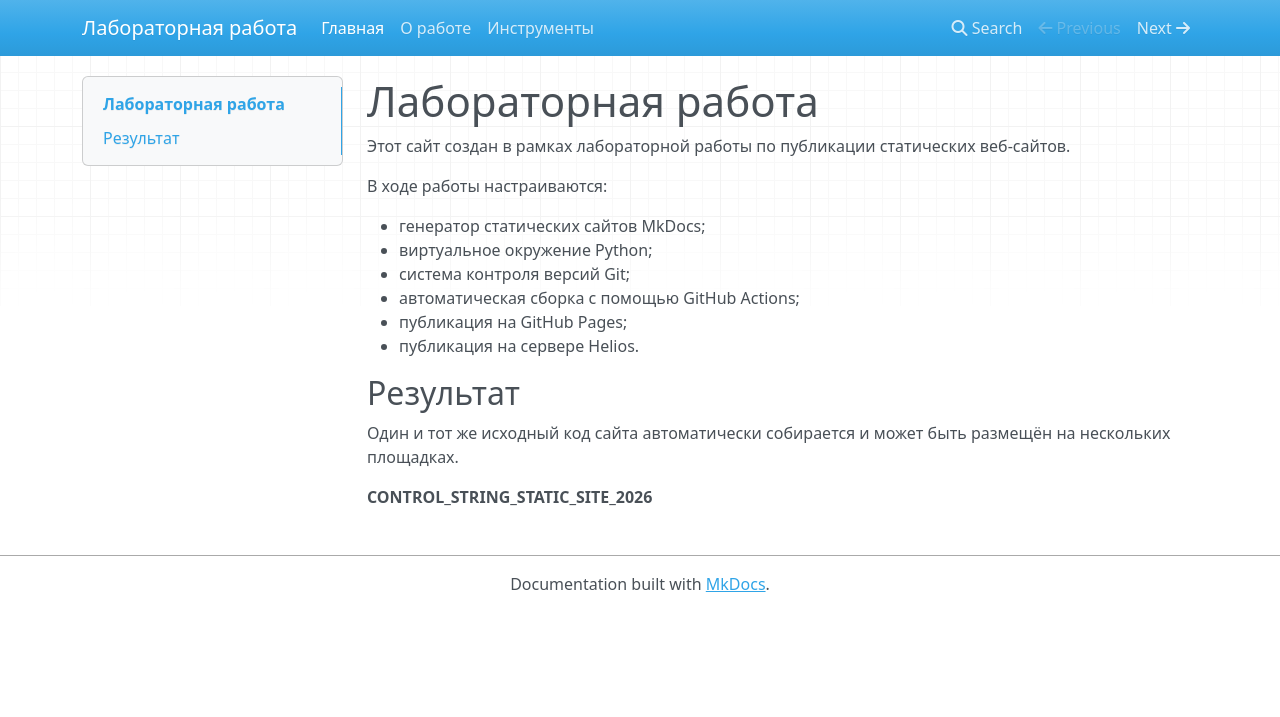
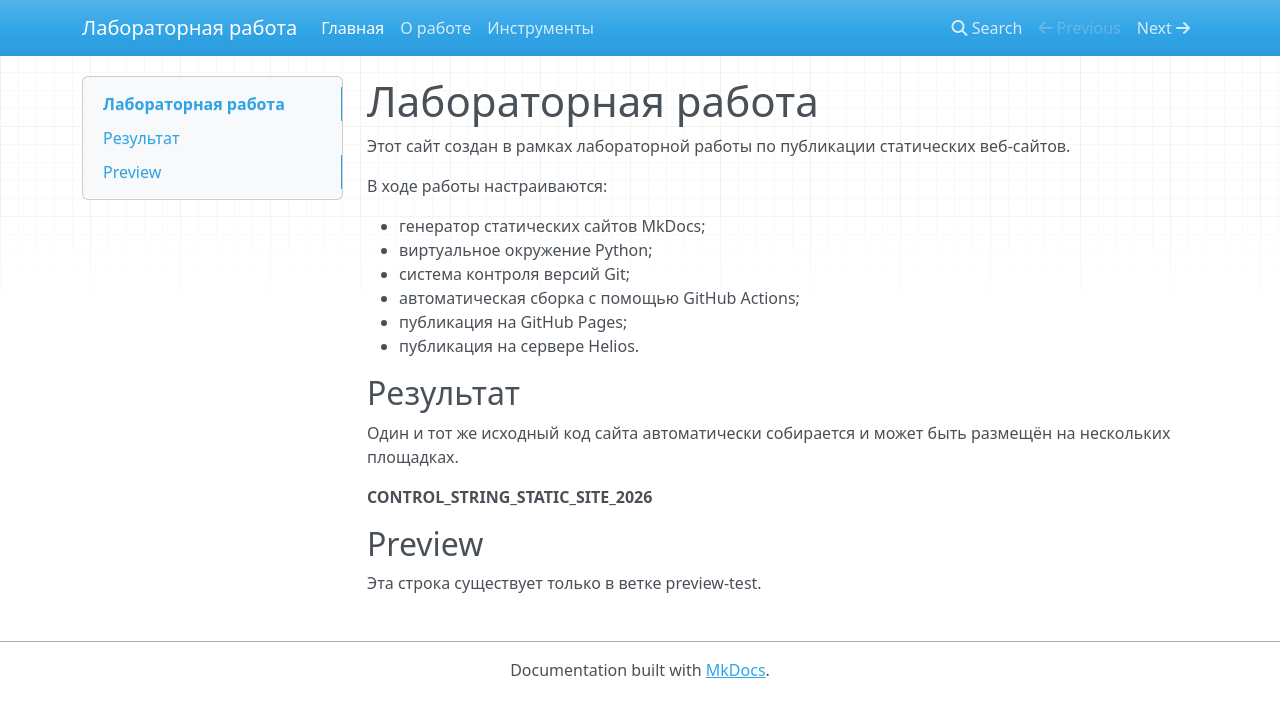
Before and after one commit to zaharenkoliza/mkdocs-lab, an MkDocs documentation site: the page built from docs/index.md, in a window 1280 px wide. Shown: the top 717 px of the page. Built offline with MkDocs 1.6.1, drawn with Linux system fonts in a browser that asks for light colours; nearby versions of some CDN libraries.

Commit message:
Test preview deployment

```diff
--- a/docs/index.md
+++ b/docs/index.md
@@ -16,3 +16,7 @@
 Один и тот же исходный код сайта автоматически собирается и может быть размещён на нескольких площадках.
 
 **CONTROL_STRING_STATIC_SITE_2026**
+
+## Preview
+
+Эта строка существует только в ветке preview-test.
```
